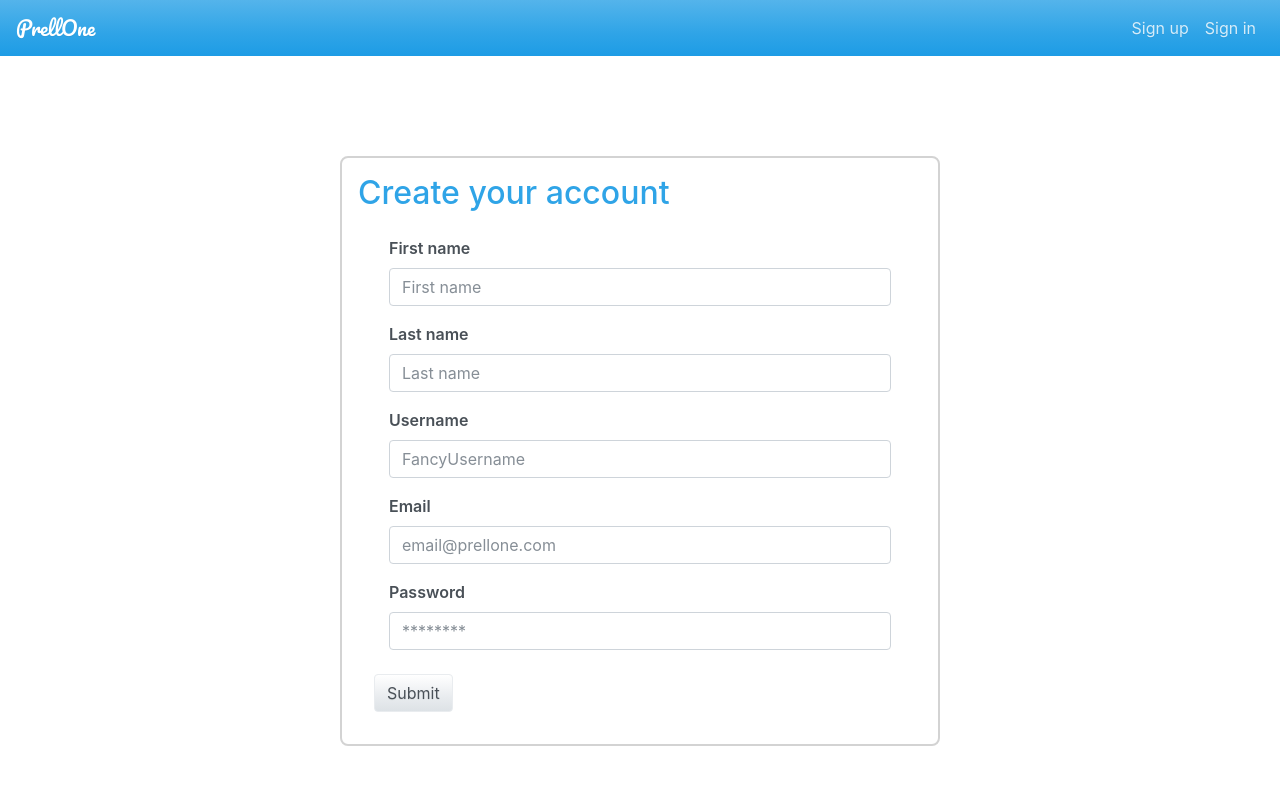
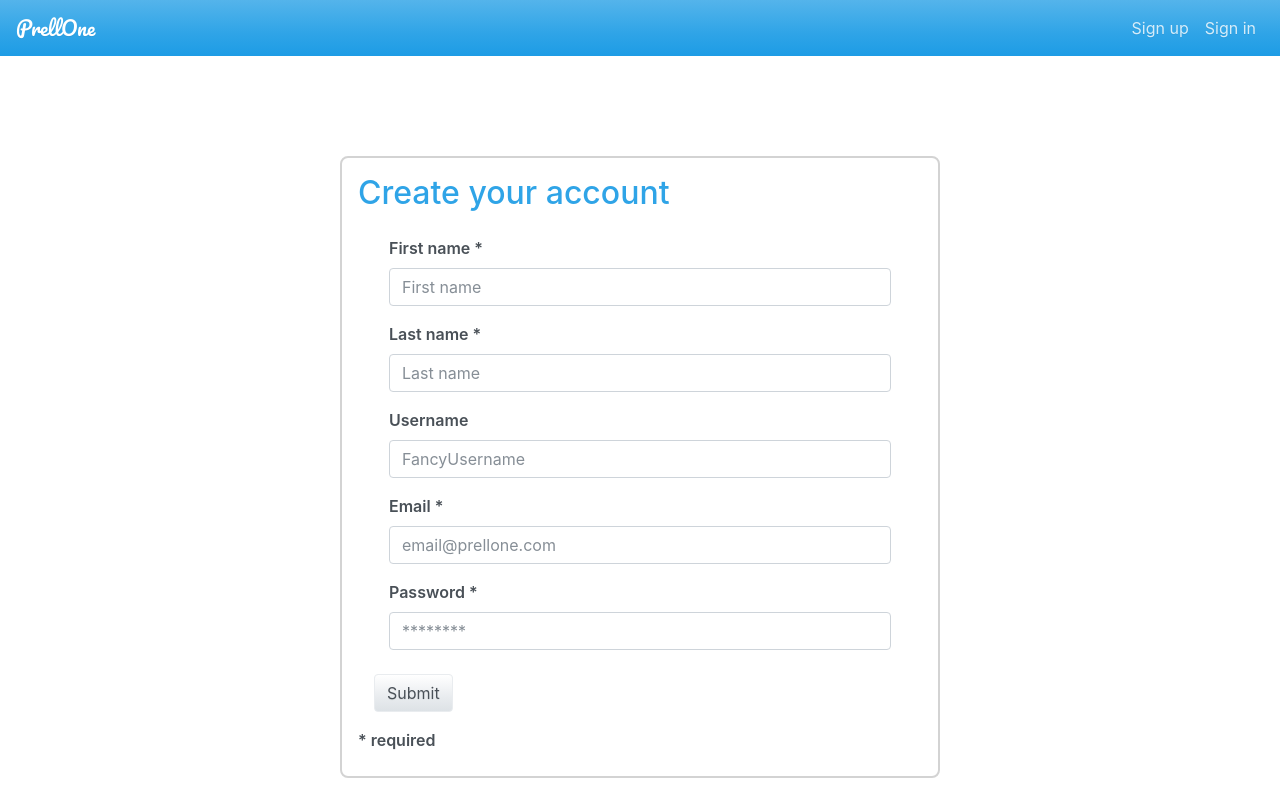
Before and after one commit to hardcoded/PrellOne-client, a React (Create React App) app: page /register in a window 1280 px wide. Built offline with nearby package versions, Linux system fonts and the light colour scheme.

Commit message:
[update] Add empty field validation for email

```diff
--- a/src/components/Register.js
+++ b/src/components/Register.js
@@ -13,7 +13,7 @@ class Register extends React.Component {
             validate: {
                 firstname: '',
                 lastname: '',
-                emailState: '',
+                email: '',
                 password: ''
             },
             focus: false
@@ -27,11 +27,7 @@ class Register extends React.Component {
     validateEmail(e) {
         const emailRex = /^(([^<>()[\]\\.,;:\s@"]+(\.[^<>()[\]\\.,;:\s@"]+)*)|(".+"))@((\[[0-9]{1,3}\.[0-9]{1,3}\.[0-9]{1,3}\.[0-9]{1,3}\])|(([a-zA-Z\-0-9]+\.)+[a-zA-Z]{2,}))$/
         const { validate } = this.state
-        if (emailRex.test(e.target.value)) {
-            validate.emailState = 'has-success'
-        } else {
-            validate.emailState = 'has-danger'
-        }
+        validate.email = emailRex.test(e.target.value) ? 'has-success' : 'has-danger'
         this.setState({ validate })
     }
 
@@ -40,6 +36,7 @@ class Register extends React.Component {
         const { validate } = this.state
         validate.firstname = this.state.firstname === '' ? 'has-danger' : ''
         validate.lastname = this.state.lastname === '' ? 'has-danger' : ''
+        validate.email = this.state.email === '' ? 'has-danger' : ''
         validate.password = this.state.password === '' ? 'has-danger' : ''
         error = this.state.firstname === '' || this.state.lastname === '' || this.state.password === ''
         this.setState({ validate })
@@ -49,7 +46,7 @@ class Register extends React.Component {
     handleChange(event) {
         const { name, value } = event.target
         const { validate } = this.state
-        validate[name] = ''
+        if(name !== 'email') validate[name] = ''
         this.setState({
             [name]: value,
             validate
@@ -91,7 +88,7 @@ class Register extends React.Component {
                     }
                     <Col>
                         <FormGroup>
-                            <Label>First name</Label>
+                            <Label>First name *</Label>
                             <Input
                                 type="text"
                                 name="firstname"
@@ -110,7 +107,7 @@ class Register extends React.Component {
                     </Col>
                     <Col>
                         <FormGroup>
-                            <Label>Last name</Label>
+                            <Label>Last name *</Label>
                             <Input
                                 type="text"
                                 name="lastname"
@@ -144,15 +141,15 @@ class Register extends React.Component {
                     </Col>
                     <Col>
                         <FormGroup>
-                            <Label>Email</Label>
+                            <Label>Email *</Label>
                             <Input
                                 type="email"
                                 name="email"
                                 id="exampleEmail"
                                 placeholder="email@prellone.com"
                                 value={email}
-                                valid={this.state.validate.emailState === 'has-success'}
-                                invalid={this.state.validate.emailState === 'has-danger'}
+                                valid={this.state.validate.email === 'has-success'}
+                                invalid={this.state.validate.email === 'has-danger'}
                                 onChange={(e) => {
                                     this.validateEmail(e)
                                     this.handleChange(e)
@@ -161,17 +158,25 @@ class Register extends React.Component {
                                 onBlur={this.toggleFocus}
                             />
                             {this.state.focused &&
-                            <FormFeedback valid>
-                                This email is looking good!
-                            </FormFeedback>}
-                            <FormFeedback invalid>
-                                Doesn't look like an email!
-                            </FormFeedback>
+                                <FormFeedback valid>
+                                    This email is looking good!
+                                </FormFeedback>
+                            }
+                            {this.state.email === '' &&
+                                <FormFeedback invalid>
+                                        Please fill in this field
+                                </FormFeedback>
+                            }
+                            {this.state.email !== '' &&
+                                <FormFeedback invalid>
+                                        Doesn't look like an email!
+                                </FormFeedback>
+                            }
                         </FormGroup>
                     </Col>
                     <Col>
                         <FormGroup>
-                            <Label for="examplePassword">Password</Label>
+                            <Label for="examplePassword">Password *</Label>
                             <Input
                                 type="password"
                                 name="password"
@@ -188,6 +193,7 @@ class Register extends React.Component {
                     </Col>
                     <Button onClick={this.submitForm} className="mt-2" >Submit</Button>
                 </Form>
+                <Label>* required</Label>
             </Container>
         );
     }
```
